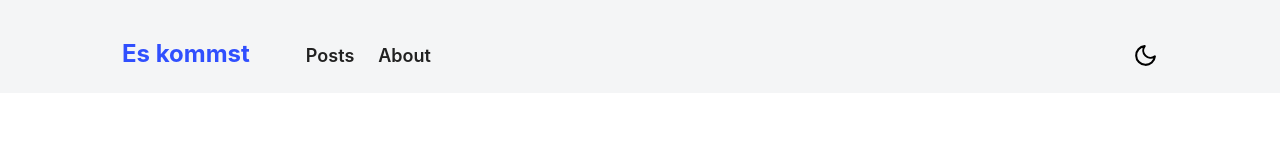
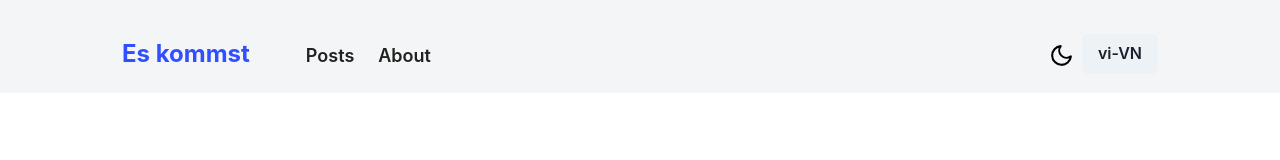
Before and after one commit to thangtmc73/blog, a Next.js app: page / in a window 1280 px wide. Shown: the top 160 px of the page. Built offline with nearby package versions, Linux system fonts and the light colour scheme.

Commit message:
feat: add language button

```diff
--- /dev/null
+++ b/components/Header/LanguageButton.js
@@ -0,0 +1,35 @@
+import { useRouter } from 'next/router'
+
+import {
+  Menu,
+  MenuButton,
+  MenuList,
+  MenuItemOption,
+  Button,
+} from "@chakra-ui/react";
+
+function LanguageButton() {
+  const { locale: currentLocale, locales } = useRouter()
+  return (
+    <Menu>
+      <MenuButton as={Button} alignItems={"center"} justifyContent={"center"}>
+        {currentLocale}
+      </MenuButton>
+      <MenuList minWidth="100px">
+        {locales?.map(locale => {
+          return (
+            <MenuItemOption
+              key={locale}
+              value={locale}
+              isChecked={locale === currentLocale}
+            >
+              {locale}
+            </MenuItemOption>
+          )
+        })}
+      </MenuList>
+    </Menu>
+  )
+}
+
+export default LanguageButton;
--- a/components/Header/Nav.js
+++ b/components/Header/Nav.js
@@ -10,6 +10,7 @@ import {
   useColorModeValue,
 } from "@chakra-ui/react";
 import DarkModeButton from "./DarkModeButton";
+import LanguageButton from "./LanguageButton";
 import ThemeConfig from "theme/theme-config";
  import { FiX } from "react-icons/fi";
 import { useEffect } from "react";
@@ -89,6 +90,7 @@ function Nav({ toggleOn, onToggle }) {
         direction={"row"}
       >
         <DarkModeButton />
+        <LanguageButton />
       </Stack>
     </Stack>
   )
```
